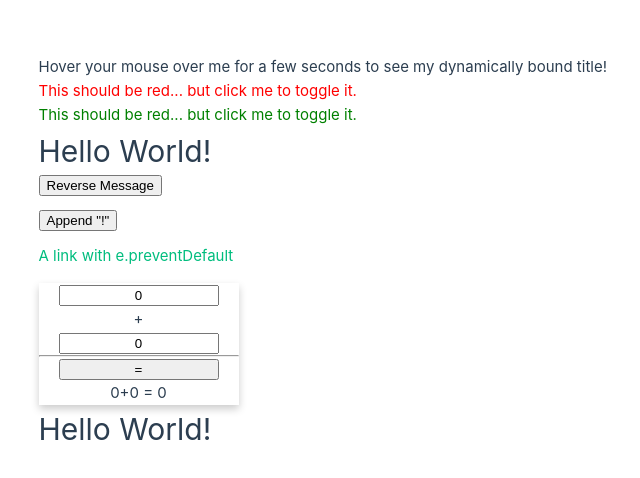
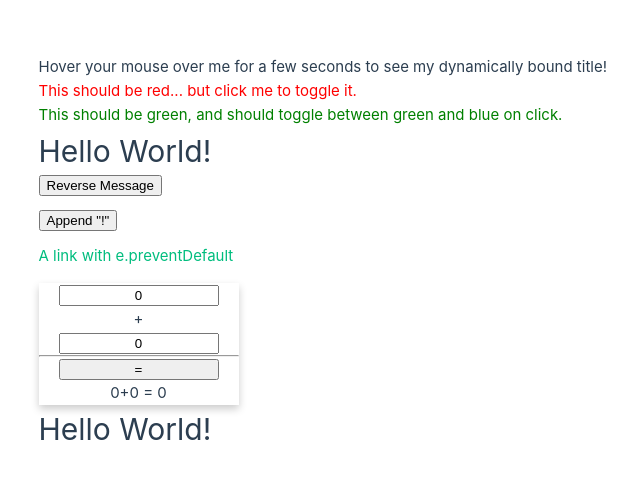
Before and after one commit to 64160056/Lab2, a Vue app: page / in a window 1280 px wide. Shown: the part 146-624 px from the top of the page, without its empty margins (33-673 px from the left). Built offline with nearby package versions, Linux system fonts and the light colour scheme.

Commit message:
Attributeding

```diff
--- a/src/components/AttributeBinding.vue
+++ b/src/components/AttributeBinding.vue
@@ -2,8 +2,12 @@
 import { ref } from "vue";
 const message = ref("Helllo World!");
 const isRed = ref(true);
+const color = ref("green");
 function toggleRed() {
   isRed.value = !isRed.value;
+}
+function toggleColor() {
+  color.value = color.value === "green" ? "blue" : "green";
 }
 </script>
 
@@ -17,8 +21,11 @@ function toggleRed() {
   <p :class="{ red: isRed }" @click="toggleRed">
     <span>This should be red... but click me to toggle it.</span>
   </p>
-  <p style="color: green">
-    <span>This should be red... but click me to toggle it.</span>
+  <p :style="{ color }" @click="toggleColor">
+    <span
+      >This should be green, and should toggle between green and blue on
+      click.</span
+    >
   </p>
 </template>
 
```
